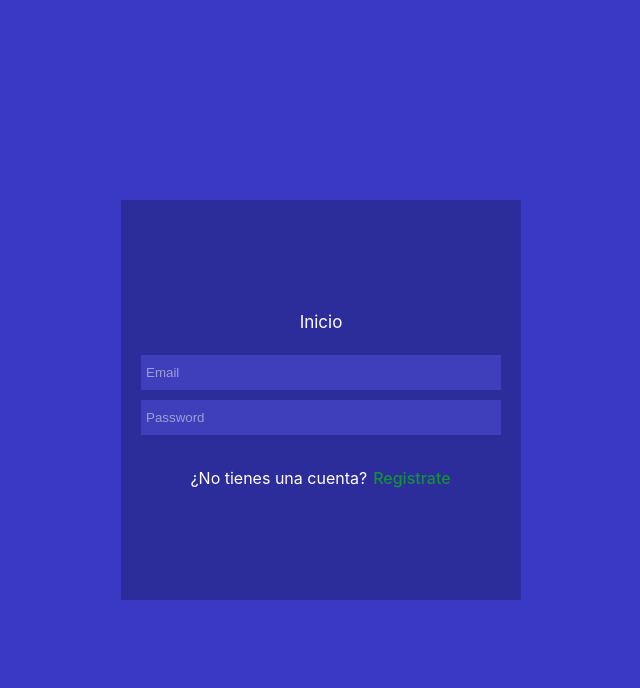
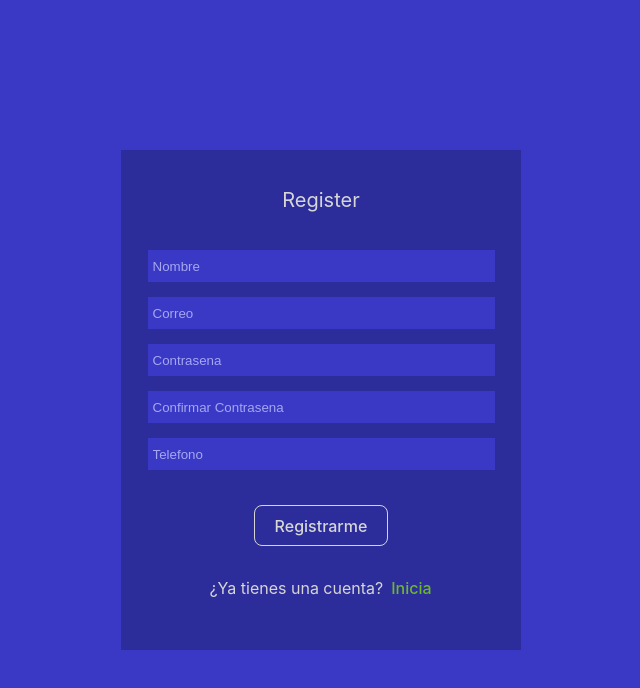
Before and after one commit to tesla2324/rifbom, a React (Vite) app: page / in a window 1280 px wide. Shown: the top 688 px of the page, without its empty margins (319-959 px from the left). Built offline with nearby package versions, Linux system fonts and the light colour scheme.

Commit message:
register1

```diff
--- a/src/App.jsx
+++ b/src/App.jsx
@@ -1,6 +1,6 @@
-import Login from "./screens/Login";
+import Register from "./screens/Register";
 
 function App() {
-  return <Login />;
+  return <Register />;
 }
 export default App;
--- a/src/index.css
+++ b/src/index.css
@@ -16,6 +16,9 @@
 
   --primary: #3939c5;
   --secondary: #2c2c9a;
+  --placeholder: #a6a6f1;
+  --white: #d6d6d6;
+  --green: rgb(107, 184, 40);
 }
 
 body {
--- a/src/screens/Register/index.jsx
+++ b/src/screens/Register/index.jsx
@@ -1,7 +1,83 @@
+import { useState } from "react";
+
+import "./styles.css";
+
 const Register = () => {
+  const [name, setName] = useState("");
+  const [correo, setCorreo] = useState("");
+  const [contrasena, setContrasena] = useState("");
+  const [confirmarContrasena, setConfirmarContrasena] = useState("");
+  const [telefono, setTelefono] = useState("");
+
+  const handleChangeName = (event) => {
+    setName(event.target.value);
+  };
+
+  const handleChangeCorreo = (event) => {
+    setCorreo(event.target.value);
+  };
+
+  const handleChangeContrasena = (event) => {
+    setContrasena(event.target.value);
+  };
+
+  const handle = (event) => {
+    setConfirmarContrasena(event.target.value);
+  };
+
+  const cualquierTelefono = (event) => {
+    setTelefono(event.target.value);
+  };
+
+  const sendData = () => {
+    console.log(name, correo, contrasena, confirmarContrasena, telefono);
+  };
+
   return (
-    <div>
-      <p>hola tesla pechocho</p>
+    <div className="background">
+      <div className="containerRegister">
+        <div className="register">
+          <p>Register</p>
+        </div>
+
+        <input
+          className="input"
+          placeholder="Nombre"
+          onChange={handleChangeName}
+        />
+
+        <input
+          className="input"
+          placeholder="Correo"
+          onChange={handleChangeCorreo}
+        />
+
+        <input
+          className="input"
+          placeholder="Contrasena"
+          onChange={handleChangeContrasena}
+        />
+
+        <input
+          className="input"
+          placeholder="Confirmar Contrasena"
+          onChange={handle}
+        />
+
+        <input
+          className="input"
+          placeholder="Telefono"
+          onChange={cualquierTelefono}
+        />
+
+        <button className="btnRegister" onClick={() => sendData()}>
+          Registrarme
+        </button>
+        <div className="indication">
+          <p>¿Ya tienes una cuenta?</p>
+          <button className="btnLogin">Inicia</button>
+        </div>
+      </div>
     </div>
   );
 };
--- /dev/null
+++ b/src/screens/Register/styles.css
@@ -0,0 +1,73 @@
+.background {
+  background: var(--primary);
+  width: 100vw;
+  height: 100vh;
+  display: flex;
+  justify-content: center;
+  align-items: center;
+  display: flex;
+  flex-direction: column;
+}
+.containerRegister {
+  width: 400px;
+  height: 500px;
+  background: var(--secondary);
+  display: flex;
+  flex-direction: column;
+  align-items: center;
+}
+.register {
+  height: 20%;
+  display: flex;
+  justify-content: center;
+  align-items: center;
+  color: var(--white);
+  font-size: 20px;
+}
+.input {
+  background: var(--primary);
+  border: none;
+  height: 30px;
+  width: 85%;
+  color: var(--white);
+  padding-left: 5px;
+  margin-bottom: 15px;
+}
+
+.input:focus {
+  outline: none;
+}
+
+.input::placeholder {
+  color: var(--placeholder);
+}
+
+.indication {
+  color: var(--white);
+  display: flex;
+  margin-top: 30px;
+}
+
+.btnLogin {
+  background: none;
+  padding: 0px;
+  margin: 0px;
+  color: var(--green);
+  margin-left: 7px;
+}
+
+.btnRegister {
+  margin-top: 20px;
+  background: none;
+  border: 1px solid var(--white);
+  color: var(--white);
+}
+
+.btnRegister:hover {
+  background: var(--white);
+  color: var(--secondary);
+}
+
+.btnRegister:focus {
+  outline: none;
+}
```
